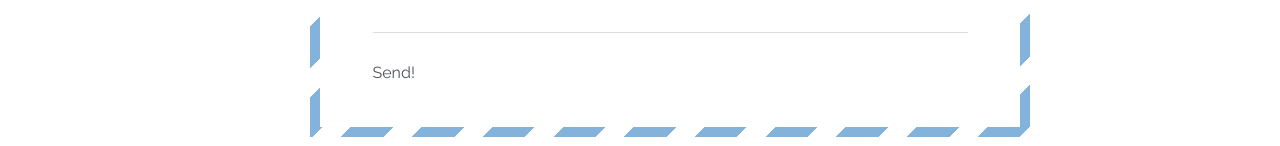
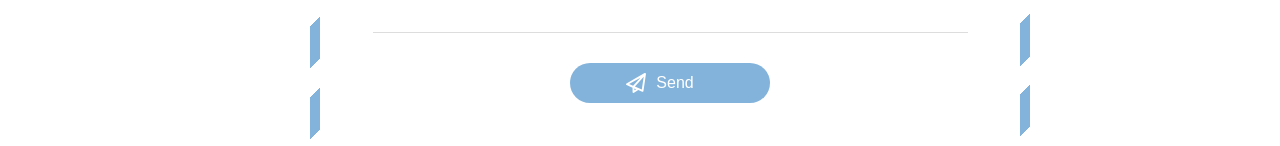
Before and after one commit to Tomo-ja/home-page, a React (Create React App) app: page / in a window 1280 px wide. Shown: the part 1699-1845 px from the top of the page. Built offline with nearby package versions, Linux system fonts and the light colour scheme.

Commit message:
design contact form button

```diff
--- a/src/components/Contact.js
+++ b/src/components/Contact.js
@@ -2,6 +2,7 @@ import React from 'react'
 import SectionHeader from './SectionHeader'
 import Header from './Header'
 import headerBgImg from '../images/bg_welcomeHeader.jpg'
+import emailSendIcon from '../images/icon_email-send.svg'
 
 export default function Contact() {
   return (
@@ -43,7 +44,14 @@ export default function Contact() {
 						<span className='contact__form__border'></span>
 						<label for="message" className='contact__form__label'>What's your message?</label>
 					</div>
-					<input type="submit" value="Send!" />
+					<button className='contact__form__button'>
+						<img
+							src={emailSendIcon}
+							alt="paper craft icon"
+							className='contact__form__button__icon'
+						/>
+						<span className='contact__form__button__text'>Send</span>
+					</button>
 				</form>
 			</div>
 		</div>
--- a/src/scss/_config.scss
+++ b/src/scss/_config.scss
@@ -55,6 +55,10 @@ textarea{
 	display: block;
 	resize: none;
 }
+button{
+	outline: none;
+	border: none;
+}
 
 .inner{
 	max-width: 780px;
--- a/src/scss/components/_contact.scss
+++ b/src/scss/components/_contact.scss
@@ -20,7 +20,7 @@
 			font-size: $fz-m;
 
 			&:focus ~ label,
-			&:valid ~ label{
+			&:valid ~ label {
 				top: -14px;
 				font-size: $fz-mini;
 				color: $fc-blue;
@@ -53,5 +53,40 @@
 				transition: 300ms ease all;
 			}
 		}
+		&__button{
+			display: flex;
+			width: 200px;
+			margin-inline: auto;
+			padding-block: 10px;
+			border-radius: 20px;
+			justify-content: center;
+			align-items: center;
+			background-color: $bc-blue;
+			transition: all ease 0.3s;
+			&__icon{
+				display: block;
+				width: 20px;
+				height: 20px;
+				margin-right: 10px;
+				margin-left: -20px;
+				filter: invert(99%) sepia(0%) saturate(735%) hue-rotate(144deg) brightness(117%) contrast(100%);			}
+			&__text{
+				color: $fc-white;
+				font-size: $fz-s;
+			}
+			&:disabled{
+				background-color: $bc-lightgray;
+			}
+			&:disabled{
+				.contact__form__button{
+					&__icon{
+						filter: invert(64%) sepia(2%) saturate(36%) hue-rotate(314deg) brightness(95%) contrast(91%);
+					}
+					&__text{
+						color: $fc-gray;
+					}
+				}
+			}
+		}
 	}
 }
```
Also changed, not shown: src/images/icon_email-send.svg (added).
